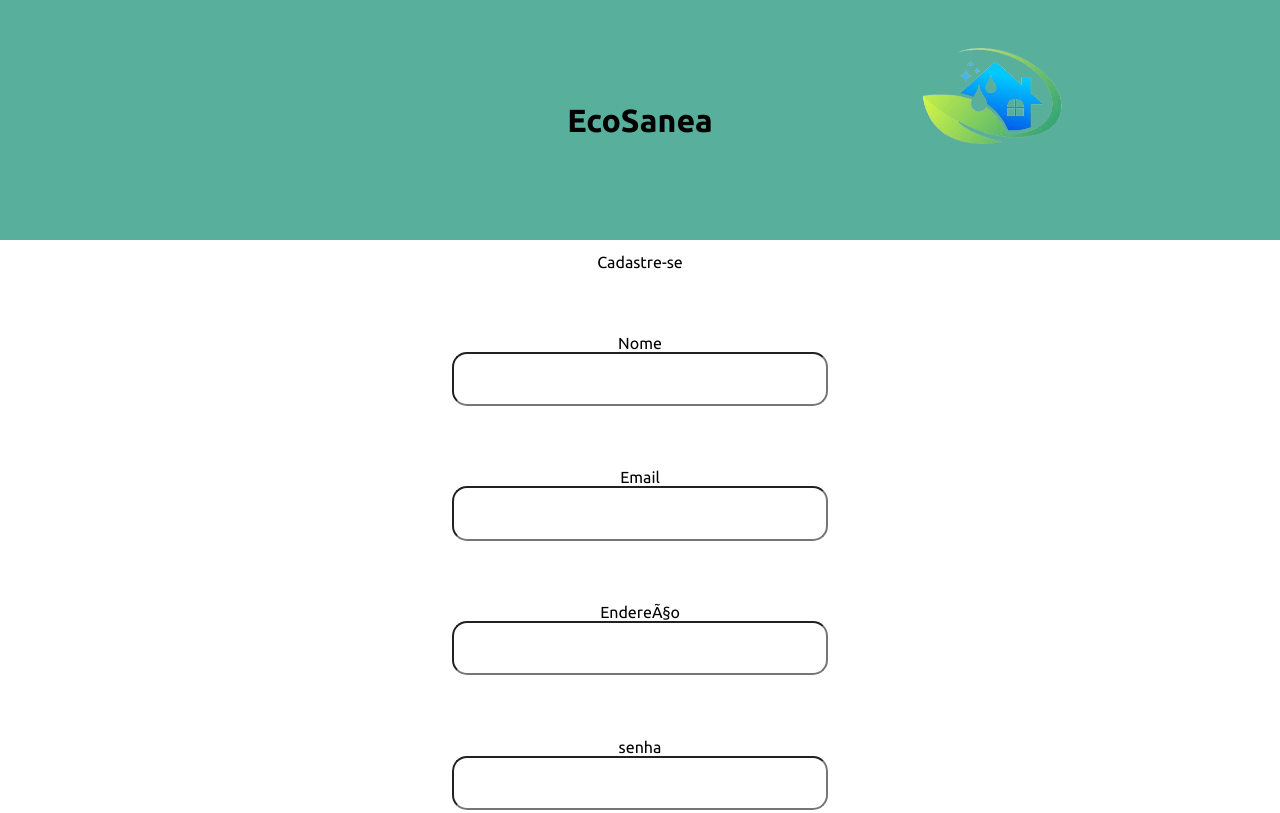
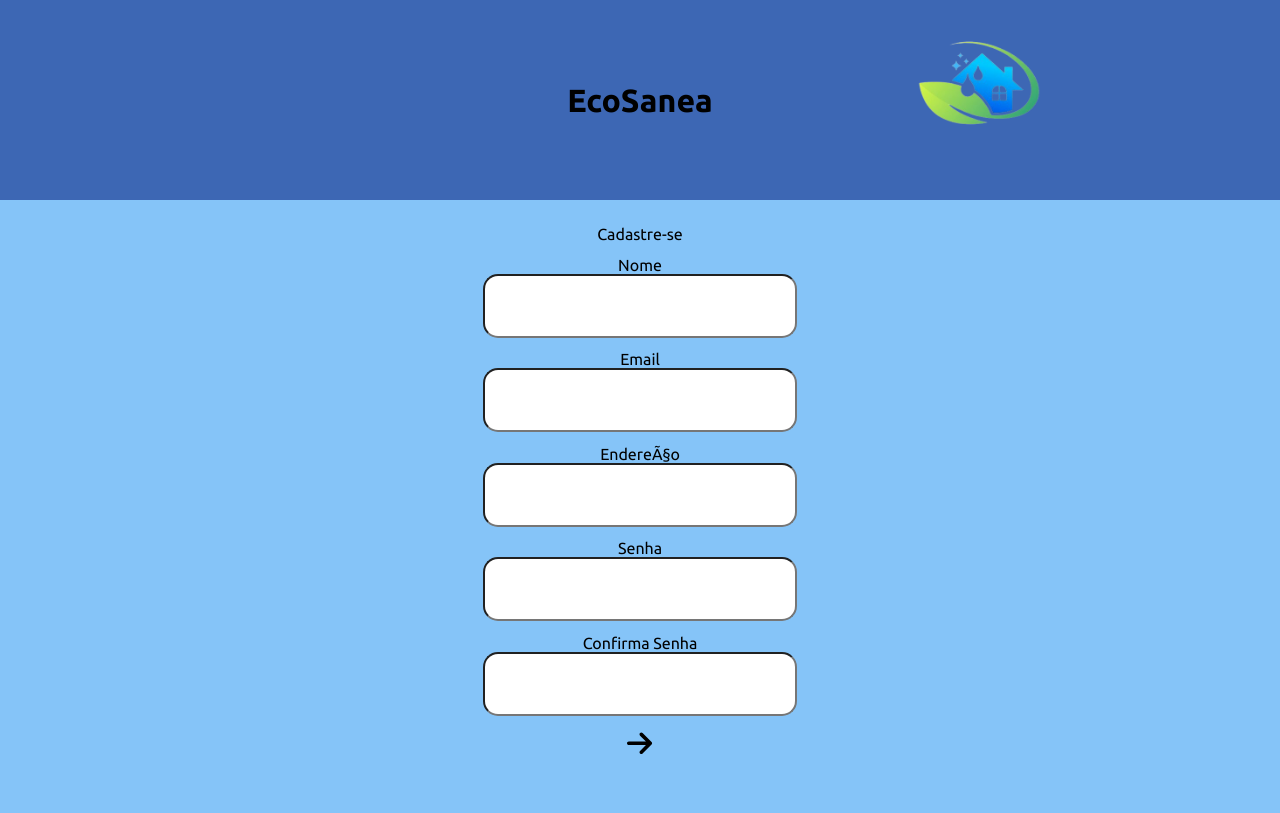
Before and after one commit to Guxta351/trabalho-final, a website: page frontend/segunda.html in a window 1280 px wide. Shown: the top 813 px of the page. Drawn offline with Linux system fonts and the light colour scheme.

Commit message:
alteracoes de cor e outros

```diff
--- a/frontend/segunda.html
+++ b/frontend/segunda.html
@@ -14,9 +14,13 @@
 
         }
 
+        body{
+            background-color: #85c4f8;
+        }
+
         img {
             margin-left: 70%;
-            width: 15%;
+            width: 13%;
             position: absolute;
 
         }
@@ -38,17 +42,17 @@
             border-radius: 15px;
         }
         .botao2{
-            width: 10%;
-            margin-top: 2%;
+            width: 2%;
+            margin-top: 1%;
         }
 
         .texto{
-            margin-top: 5%;
+            margin-top: 1%;
         }
         input{
             border-radius: 6%;
-            padding: 2%;
-            width: 30%;
+            padding: 30px;
+            width: 25%;
             height: 3%;
 
 
@@ -59,8 +63,8 @@
             align-items: center;
             justify-content: center;
             width: 100%;
-            height: 30%;
-            background-color: #58af9b
+            height: 25%;
+            background-color :#3d67b4 ;
         }
 
 
@@ -75,17 +79,18 @@
     </div>
 </div>
     <div class="cartao">
-        <p >Cadastre-se</p>
+        <p class="texto">Cadastre-se</p>
         <p class="texto">Nome</p>
         <input class="Elo" type="text">
         <p class="texto">Email</p>
         <input class="Elo" type="text">
         <p class="texto">Endereço</p>
         <input class="Elo" type="text">
-        <p class="texto">senha</p>
+        <p class="texto">Senha</p>
         <input class="Elo" type="text">
         <p class="texto">Confirma Senha</p>
         <input class="Elo" type="text">
+        <br>
         <a  href="principal.html"><svg class="botao2" xmlns="http://www.w3.org/2000/svg" viewBox="0 0 448 512"><!--!Font Awesome Free 6.6.0 by @fontawesome - https://fontawesome.com License - https://fontawesome.com/license/free Copyright 2024 Fonticons, Inc.--><path d="M438.6 278.6c12.5-12.5 12.5-32.8 0-45.3l-160-160c-12.5-12.5-32.8-12.5-45.3 0s-12.5 32.8 0 45.3L338.8 224 32 224c-17.7 0-32 14.3-32 32s14.3 32 32 32l306.7 0L233.4 393.4c-12.5 12.5-12.5 32.8 0 45.3s32.8 12.5 45.3 0l160-160z"/></svg></a>
 
     </div>
```
Also changed, not shown: frontend/entrar.html (+7 -7 lines).
